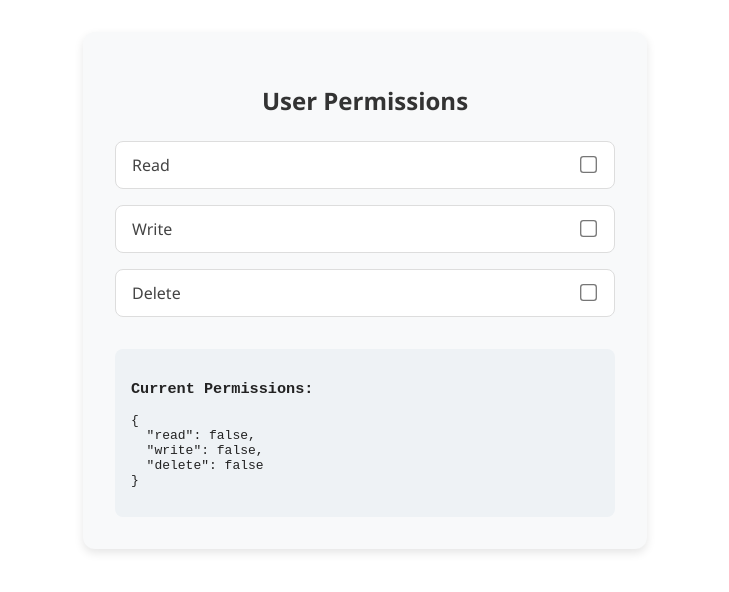
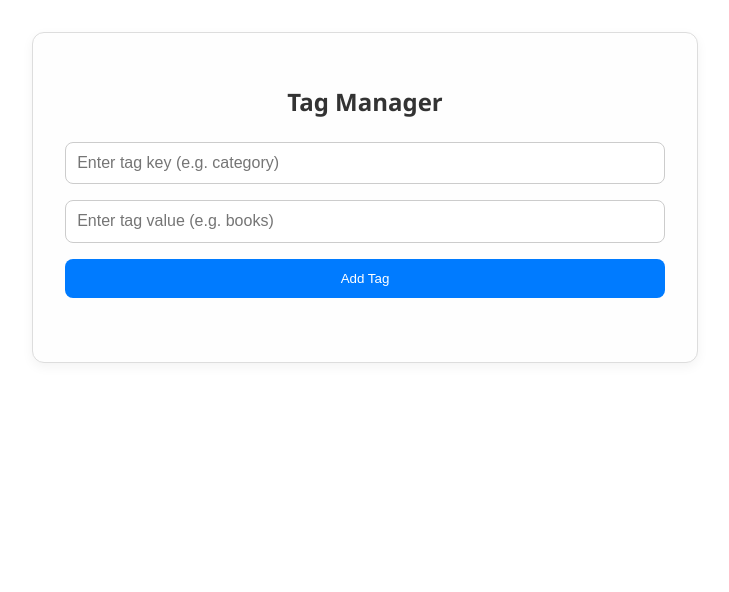
Before and after one commit to ayomidesangogade/Dynamic-Object-State-Challenges, a React (Vite) app: page / in a window 1280 px wide. Shown: the top 592 px of the page, without its empty margins (275-1004 px from the left). Built offline with nearby package versions, Linux system fonts and the light colour scheme.

Commit message:
Solved Challenge 5

```diff
--- a/src/App.jsx
+++ b/src/App.jsx
@@ -2,10 +2,11 @@ import ProfileForm from "./solutions/EditableProfileForm"
 import Reactions from "./solutions/PostReactions"
 import Response from "./solutions/Survey"
 import Panel from "./solutions/PermissionsPanel"
+import TagManager from "./solutions/TagManager"
 
 function App() {
   return (
-    <Panel />
+    <TagManager />
   )
 }
 
--- /dev/null
+++ b/src/css/tag_manager.css
@@ -0,0 +1,88 @@
+.tag-manager {
+  max-width: 600px;
+  margin: 2rem auto;
+  padding: 2rem;
+  background-color: #fefefe;
+  border: 1px solid #ddd;
+  border-radius: 12px;
+  box-shadow: 0 4px 12px rgba(0, 0, 0, 0.05);
+  font-family: 'Segoe UI', sans-serif;
+}
+
+.tag-manager h2 {
+  text-align: center;
+  color: #333;
+  margin-bottom: 1.5rem;
+}
+
+.tag-form {
+  display: flex;
+  gap: 1rem;
+  flex-wrap: wrap;
+  margin-bottom: 2rem;
+}
+
+.tag-input {
+  flex: 1 1 45%;
+  padding: 0.7rem;
+  border: 1px solid #ccc;
+  border-radius: 8px;
+  font-size: 1rem;
+}
+
+.add-tag-btn {
+  flex: 1 1 100%;
+  padding: 0.75rem;
+  background-color: #007bff;
+  color: white;
+  font-weight: 500;
+  border: none;
+  border-radius: 8px;
+  cursor: pointer;
+  transition: background 0.3s ease;
+}
+
+.add-tag-btn:hover {
+  background-color: #0056b3;
+}
+
+.tag-list {
+  display: flex;
+  flex-direction: column;
+  gap: 0.75rem;
+}
+
+.tag-item {
+  display: flex;
+  align-items: center;
+  background-color: #e9f5ff;
+  padding: 0.6rem 1rem;
+  border-radius: 8px;
+  border: 1px solid #cfe7fb;
+  justify-content: space-between;
+}
+
+.tag-key {
+  font-weight: 600;
+  color: #003f88;
+  margin-right: 0.5rem;
+}
+
+.tag-value {
+  color: #004f99;
+  margin-right: auto;
+}
+
+.delete-tag-btn {
+  background: none;
+  border: none;
+  font-size: 1.1rem;
+  color: #cc0000;
+  cursor: pointer;
+  margin-left: 1rem;
+  transition: transform 0.2s ease;
+}
+
+.delete-tag-btn:hover {
+  transform: scale(1.2);
+}
--- /dev/null
+++ b/src/solutions/TagManager.jsx
@@ -0,0 +1,59 @@
+import React from "react"
+import "../css/tag_manager.css"
+
+function TagManager() {
+    const [tag, setTag] = React.useState({})
+
+    function handleTags(event) {
+        const formData = new FormData(event.target)
+        const key = formData.get("tagKey")
+        const value = formData.get("tagValue")
+
+        setTag(prevTag => (
+            {...prevTag, [key] : value}
+        ))
+        event.preventDefault()
+    }
+
+    function handleDelete(key) {
+        setTag(prevTag => {
+            const updated = {...prevTag}
+            delete updated[key]
+            return updated
+        })
+    }
+    return (
+        <div class="tag-manager">
+            <h2>Tag Manager</h2>
+
+            <form class="tag-form" onSubmit={handleTags}>
+                <input
+                type="text"
+                name="tagKey"
+                placeholder="Enter tag key (e.g. category)"
+                class="tag-input"
+                />
+                <input
+                type="text"
+                name="tagValue"
+                placeholder="Enter tag value (e.g. books)"
+                class="tag-input"
+                />
+                <button type="submit" class="add-tag-btn">Add Tag</button>
+            </form>
+
+            <div class="tag-list">
+                {Object.entries(tag).map(([key, value]) => (
+                <div key={key} class="tag-item">
+                    <span class="tag-key">{key}: </span>
+                    <span class="tag-value">{value}</span>
+                    <button class="delete-tag-btn" title="Remove Tag" onClick={() => handleDelete(key)}>✖</button>
+                </div>
+                ))}
+            </div>
+        </div>
+
+    )
+}
+
+export default TagManager
```
